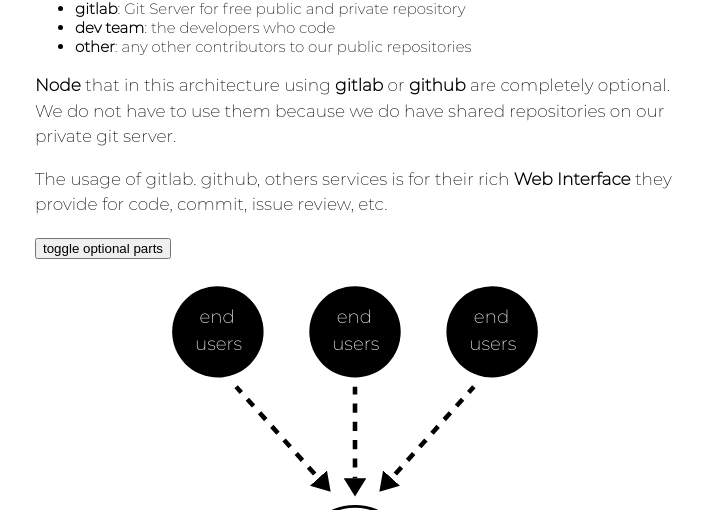
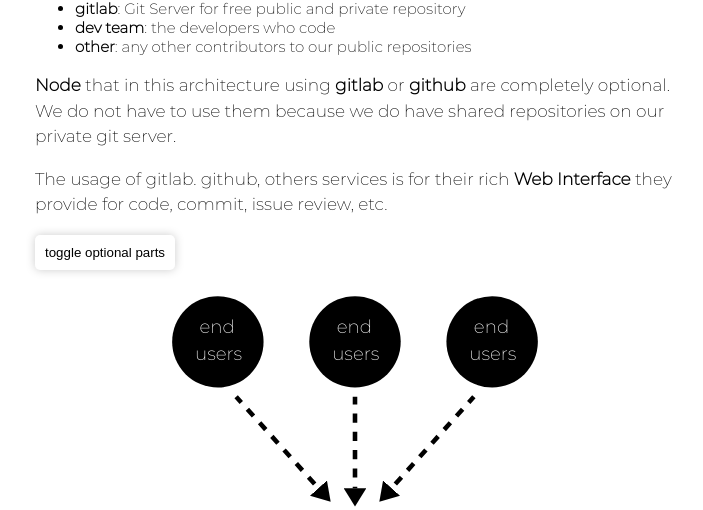
Before and after one commit to k-five/private-git-server, a PHP site: page / in a window 1280 px wide. Shown: the part 3419-3929 px from the top of the page, without its empty margins (285-988 px from the left). Run offline with PHP 8.4, Linux system fonts and the light colour scheme; style sheets or scripts are compiled from the project's sources.

Commit message:
Style toggle button

```diff
--- a/index.php
+++ b/index.php
@@ -2,6 +2,16 @@
 <html lang="en">
 <head>
     <?php echo file_get_contents( "src/html/header.html" ) ?>
+    <style>
+        #toggle-optional-parts {
+          border: none;
+          padding: 10px;
+          border-radius: 5px;
+          background-color: #fff;
+          box-shadow: 0 0 10px #ccc;
+          cursor: pointer;
+        }
+    </style>
 </head>
 <body id="body" class="line-numbers">
     <main>
```
